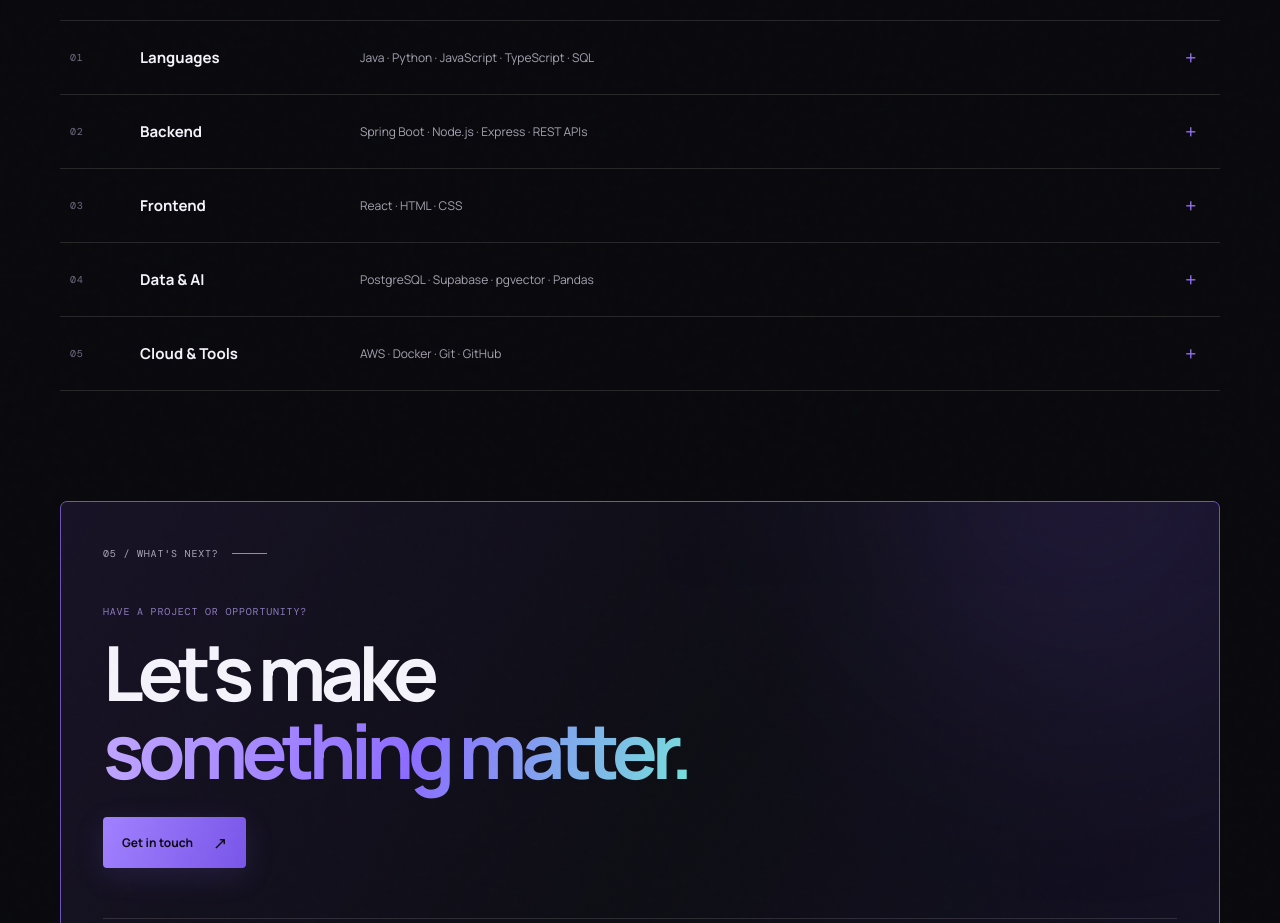
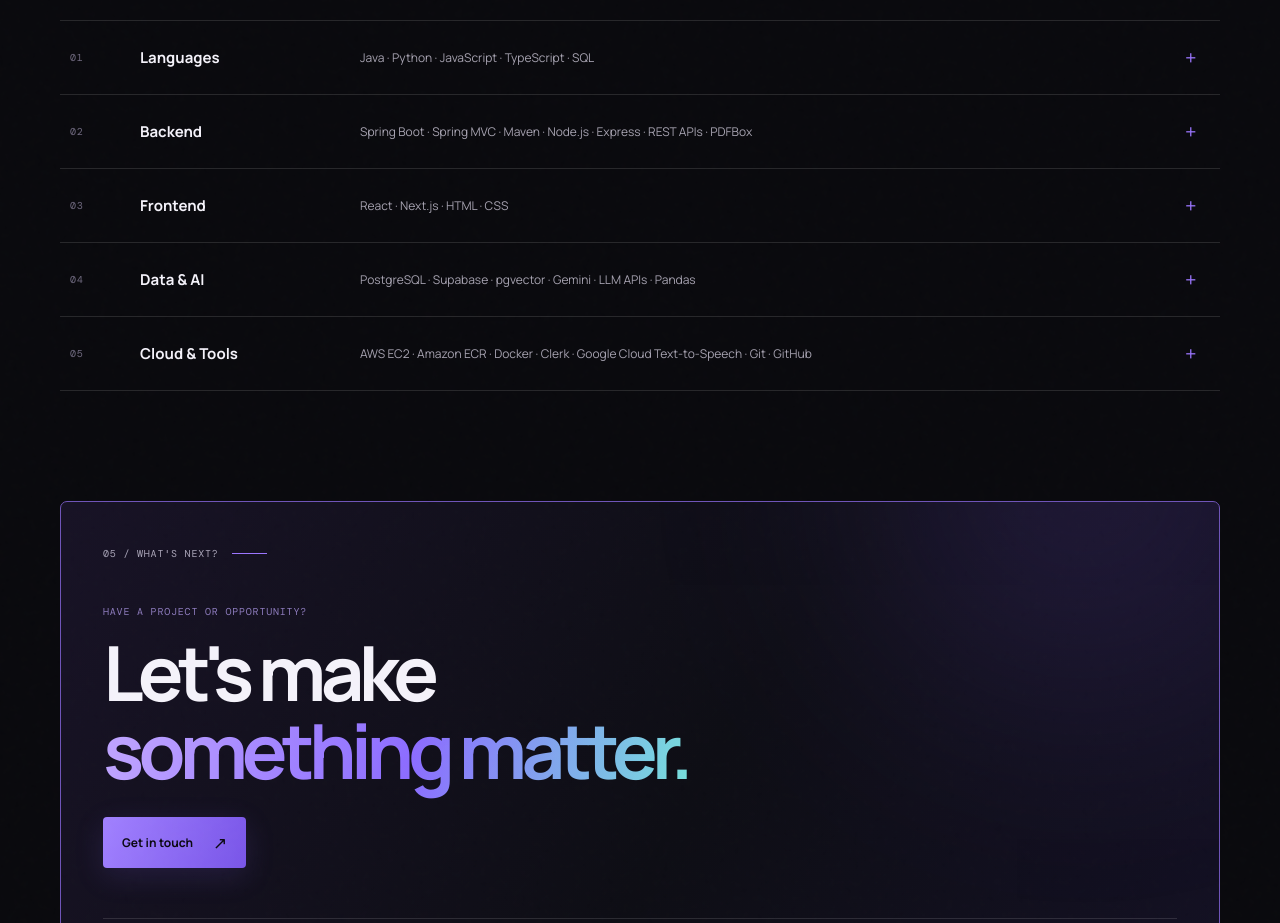
Before and after one commit to Evan0x/evan0x.github.io, a React (Vite) app: page / in a window 1280 px wide. Shown: the part 3480-4403 px from the top of the page. Built offline with nearby package versions, Linux system fonts and the light colour scheme.

Commit message:
List the tools used across the projects and internship.
The skills section was shorter than the stacks already shown in the work.

```diff
--- a/src/App.jsx
+++ b/src/App.jsx
@@ -4,10 +4,10 @@ import { Projects } from './components/Projects.jsx';
 
 const skills = [
   ['01', 'Languages', 'Java · Python · JavaScript · TypeScript · SQL'],
-  ['02', 'Backend', 'Spring Boot · Node.js · Express · REST APIs'],
-  ['03', 'Frontend', 'React · HTML · CSS'],
-  ['04', 'Data & AI', 'PostgreSQL · Supabase · pgvector · Pandas'],
-  ['05', 'Cloud & Tools', 'AWS · Docker · Git · GitHub']
+  ['02', 'Backend', 'Spring Boot · Spring MVC · Maven · Node.js · Express · REST APIs · PDFBox'],
+  ['03', 'Frontend', 'React · Next.js · HTML · CSS'],
+  ['04', 'Data & AI', 'PostgreSQL · Supabase · pgvector · Gemini · LLM APIs · Pandas'],
+  ['05', 'Cloud & Tools', 'AWS EC2 · Amazon ECR · Docker · Clerk · Google Cloud Text-to-Speech · Git · GitHub']
 ];
 
 function Arrow({ diagonal = false }) {
```
